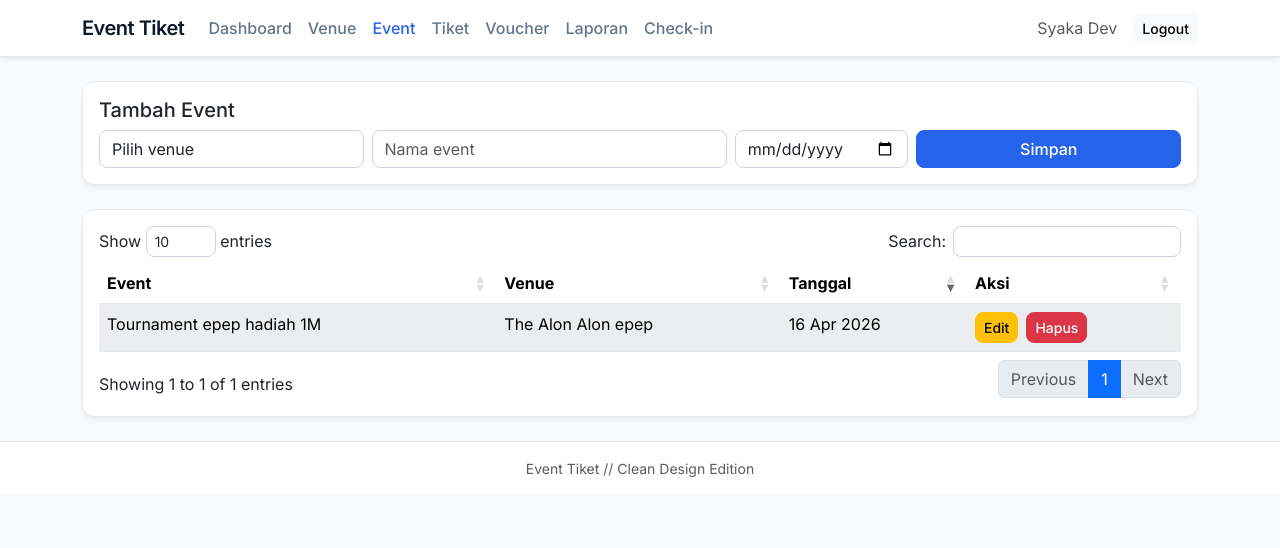
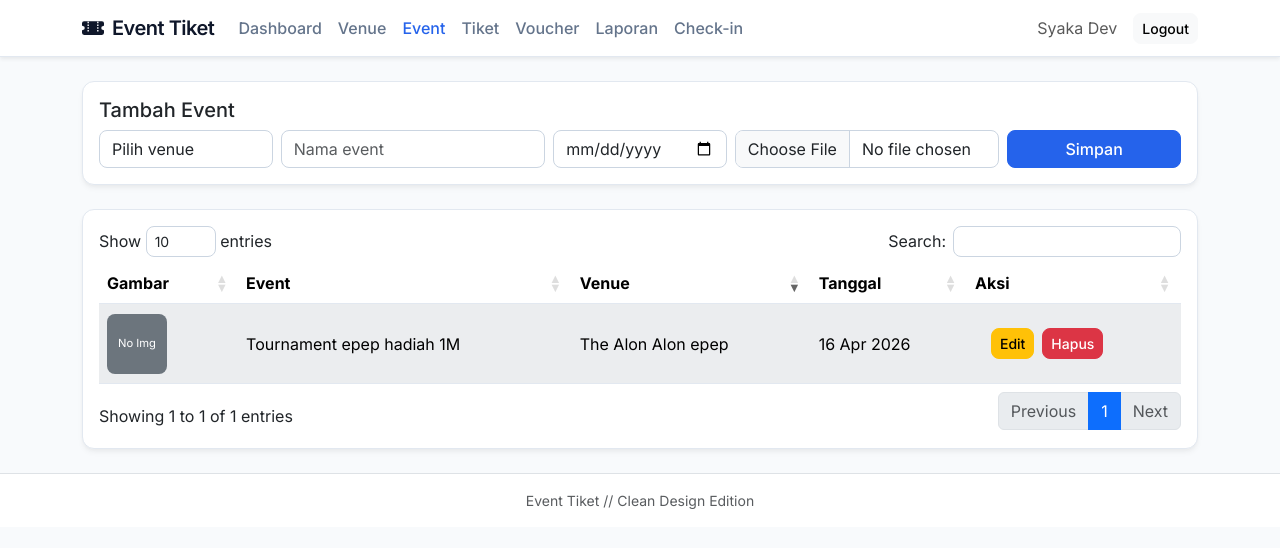
Before and after one commit to syakadev/event-ticket, a PHP site: page /index.php?page=event in a window 1280 px wide. Shown: the top 548 px of the page. Run offline with PHP 8.4, Linux system fonts and the light colour scheme; a user stored in the database is signed in; data comes from the database, SQL or seed files in the repository; some libraries are stand-ins or nearby versions.

Commit message:
update upload gambar

```diff
--- a/index.php
+++ b/index.php
@@ -52,12 +52,36 @@ if ($aksi === 'save_event') {
     $tanggal = $_POST['tanggal'] ?? '';
     $idVenue = (int) ($_POST['id_venue'] ?? 0);
 
+    $gambar = null;
+    if (isset($_FILES['gambar']) && $_FILES['gambar']['error'] === UPLOAD_ERR_OK) {
+        $ext = pathinfo($_FILES['gambar']['name'], PATHINFO_EXTENSION);
+        $gambarName = uniqid('evt_', true) . '.' . $ext;
+        $targetDir = __DIR__ . '/img/';
+        if (!is_dir($targetDir)) {
+            mkdir($targetDir, 0777, true);
+        }
+        if (move_uploaded_file($_FILES['gambar']['tmp_name'], $targetDir . $gambarName)) {
+            $gambar = $gambarName;
+        }
+    }
+
     if ($idEvent > 0) {
-        $sql = 'UPDATE event SET nama_event=?, tanggal=?, id_venue=? WHERE id_event=?';
-        $pdo->prepare($sql)->execute([$namaEvent, $tanggal, $idVenue, $idEvent]);
+        if ($gambar) {
+            $old = $pdo->prepare('SELECT gambar FROM event WHERE id_event=?');
+            $old->execute([$idEvent]);
+            $oldGambar = $old->fetchColumn();
+            if ($oldGambar && file_exists(__DIR__ . '/img/' . $oldGambar)) {
+                unlink(__DIR__ . '/img/' . $oldGambar);
+            }
+            $sql = 'UPDATE event SET nama_event=?, tanggal=?, id_venue=?, gambar=? WHERE id_event=?';
+            $pdo->prepare($sql)->execute([$namaEvent, $tanggal, $idVenue, $gambar, $idEvent]);
+        } else {
+            $sql = 'UPDATE event SET nama_event=?, tanggal=?, id_venue=? WHERE id_event=?';
+            $pdo->prepare($sql)->execute([$namaEvent, $tanggal, $idVenue, $idEvent]);
+        }
     } else {
-        $sql = 'INSERT INTO event (nama_event, tanggal, id_venue) VALUES (?,?,?)';
-        $pdo->prepare($sql)->execute([$namaEvent, $tanggal, $idVenue]);
+        $sql = 'INSERT INTO event (nama_event, tanggal, id_venue, gambar) VALUES (?,?,?,?)';
+        $pdo->prepare($sql)->execute([$namaEvent, $tanggal, $idVenue, $gambar]);
     }
     flash_set('success', 'Data event tersimpan.');
     header('Location: index.php?page=event');
@@ -67,6 +91,14 @@ if ($aksi === 'save_event') {
 if ($aksi === 'delete_event') {
     require_login('admin');
     $idEvent = (int) ($_POST['id'] ?? 0);
+
+    $old = $pdo->prepare('SELECT gambar FROM event WHERE id_event=?');
+    $old->execute([$idEvent]);
+    $oldGambar = $old->fetchColumn();
+    if ($oldGambar && file_exists(__DIR__ . '/img/' . $oldGambar)) {
+        unlink(__DIR__ . '/img/' . $oldGambar);
+    }
+
     $pdo->prepare('DELETE FROM event WHERE id_event=?')->execute([$idEvent]);
     flash_set('success', 'Event dihapus.');
     header('Location: index.php?page=event');
--- a/views/admin/event.php
+++ b/views/admin/event.php
@@ -10,19 +10,32 @@ $rows = $pdo->query('SELECT e.*, v.nama_venue FROM event e LEFT JOIN venue v ON
 ?>
 <div class="card card-modern mb-4"><div class="card-body">
 <h5><?= $edit ? 'Edit Event' : 'Tambah Event' ?></h5>
-<form class="row g-2" method="post" action="index.php?action=save_event&page=event">
+<form class="row g-2" method="post" action="index.php?action=save_event&page=event" enctype="multipart/form-data">
     <input type="hidden" name="csrf_token" value="<?= e(csrf_token()) ?>"><input type="hidden" name="id" value="<?= (int)($edit['id_event'] ?? 0) ?>">
-    <div class="col-md-3"><select name="id_venue" class="form-select"><option value="">Pilih venue</option><?php foreach ($venues as $v): ?><option value="<?= (int)$v['id_venue'] ?>" <?= (int)($edit['id_venue'] ?? 0)===(int)$v['id_venue']?'selected':'' ?>><?= e($v['nama_venue']) ?></option><?php endforeach; ?></select></div>
-    <div class="col-md-4"><input class="form-control" name="nama_event" placeholder="Nama event" required value="<?= e($edit['nama_event'] ?? '') ?>"></div>
+    <div class="col-md-2"><select name="id_venue" class="form-select"><option value="">Pilih venue</option><?php foreach ($venues as $v): ?><option value="<?= (int)$v['id_venue'] ?>" <?= (int)($edit['id_venue'] ?? 0)===(int)$v['id_venue']?'selected':'' ?>><?= e($v['nama_venue']) ?></option><?php endforeach; ?></select></div>
+    <div class="col-md-3"><input class="form-control" name="nama_event" placeholder="Nama event" required value="<?= e($edit['nama_event'] ?? '') ?>"></div>
     <div class="col-md-2"><input class="form-control" type="date" name="tanggal" required value="<?= e($edit['tanggal'] ?? '') ?>"></div>
-    <div class="col-md-3"><button class="btn btn-primary w-100">Simpan</button></div>
+    <div class="col-md-3">
+        <input class="form-control" type="file" name="gambar" accept="image/*">
+        <?php if(!empty($edit['gambar'])): ?>
+            <small class="text-muted">Current: <a href="img/<?= e($edit['gambar']) ?>" target="_blank">Lihat Gambar</a></small>
+        <?php endif; ?>
+    </div>
+    <div class="col-md-2"><button class="btn btn-primary w-100">Simpan</button></div>
 </form></div></div>
 
 <div class="card card-modern"><div class="card-body table-responsive">
-<table id="table-event" class="table table-striped"><thead><tr><th>Event</th><th>Venue</th><th>Tanggal</th><th width="180">Aksi</th></tr></thead><tbody>
+<table id="table-event" class="table table-striped align-middle"><thead><tr><th>Gambar</th><th>Event</th><th>Venue</th><th>Tanggal</th><th width="180">Aksi</th></tr></thead><tbody>
 <?php foreach ($rows as $r): ?><tr>
+    <td>
+        <?php if(!empty($r['gambar'])): ?>
+            <img src="img/<?= e($r['gambar']) ?>" alt="Img" style="width: 60px; height: 60px; object-fit: cover; border-radius: 8px;">
+        <?php else: ?>
+            <div class="bg-secondary text-white d-flex align-items-center justify-content-center" style="width: 60px; height: 60px; border-radius: 8px; font-size: 0.7rem;">No Img</div>
+        <?php endif; ?>
+    </td>
     <td><?= e($r['nama_event']) ?></td><td><?= e((string)($r['nama_venue'] ?? '-')) ?></td><td><?= e(date('d M Y', strtotime($r['tanggal']))) ?></td>
-    <td class="d-flex gap-2"><a class="btn btn-sm btn-warning" href="index.php?page=event&edit=<?= (int)$r['id_event'] ?>">Edit</a>
+    <td class="d-flex gap-2 p-4"><a class="btn btn-sm btn-warning" href="index.php?page=event&edit=<?= (int)$r['id_event'] ?>">Edit</a>
     <form method="post"
           action="index.php?action=delete_event&page=event"
           data-confirm-title="Hapus Event"
--- a/views/template/header.php
+++ b/views/template/header.php
@@ -103,8 +103,10 @@ if ($activePage === '' && (($_SESSION['role'] ?? '') === 'petugas')) {
 ?>
 <nav class="navbar navbar-expand-lg navbar-light shadow-sm">
     <div class="container">
-        <a class="navbar-brand fw-semibold" href="index.php">
-
+        <a class="navbar-brand fw-semibold d-flex align-items-center" href="index.php">
+            <svg xmlns="http://www.w3.org/2000/svg" width="22" height="22" fill="currentColor" class="bi bi-ticket-perforated-fill me-2" viewBox="0 0 16 16">
+                <path d="M0 4.5A1.5 1.5 0 0 1 1.5 3h13A1.5 1.5 0 0 1 16 4.5V6a.5.5 0 0 1-.5.5 1.5 1.5 0 0 0 0 3 .5.5 0 0 1 .5.5v1.5a1.5 1.5 0 0 1-1.5 1.5h-13A1.5 1.5 0 0 1 0 11.5V10a.5.5 0 0 1 .5-.5 1.5 1.5 0 1 0 0-3A.5.5 0 0 1 0 6V4.5Zm4-1v1h1v-1H4Zm7 0v1h1v-1h-1Zm-7 2v1h1v-1H4Zm7 0v1h1v-1h-1Zm-7 2v1h1v-1H4Zm7 0v1h1v-1h-1Zm-7 2v1h1v-1H4Zm7 0v1h1v-1h-1Z"/>
+            </svg>
             Event Tiket
         </a>
         <button class="navbar-toggler" type="button" data-bs-toggle="collapse" data-bs-target="#navMain">
```
Also changed, not shown: views/user/dashboard.php (+6 -1 lines), views/user/event_detail.php (+10 -5 lines), img/evt_69e846b150e885.08263144.jpg (added), img/evt_69e847c84bc544.59651122.jpeg (added).
